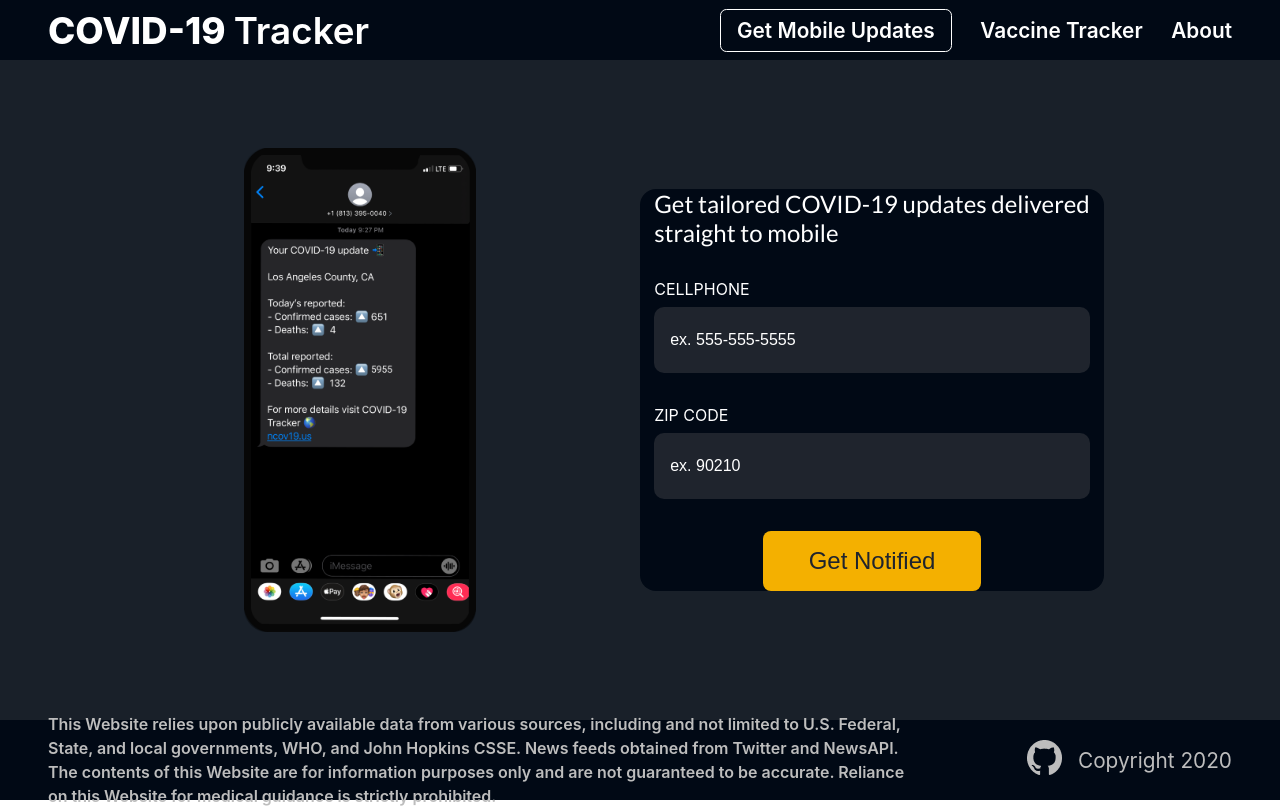
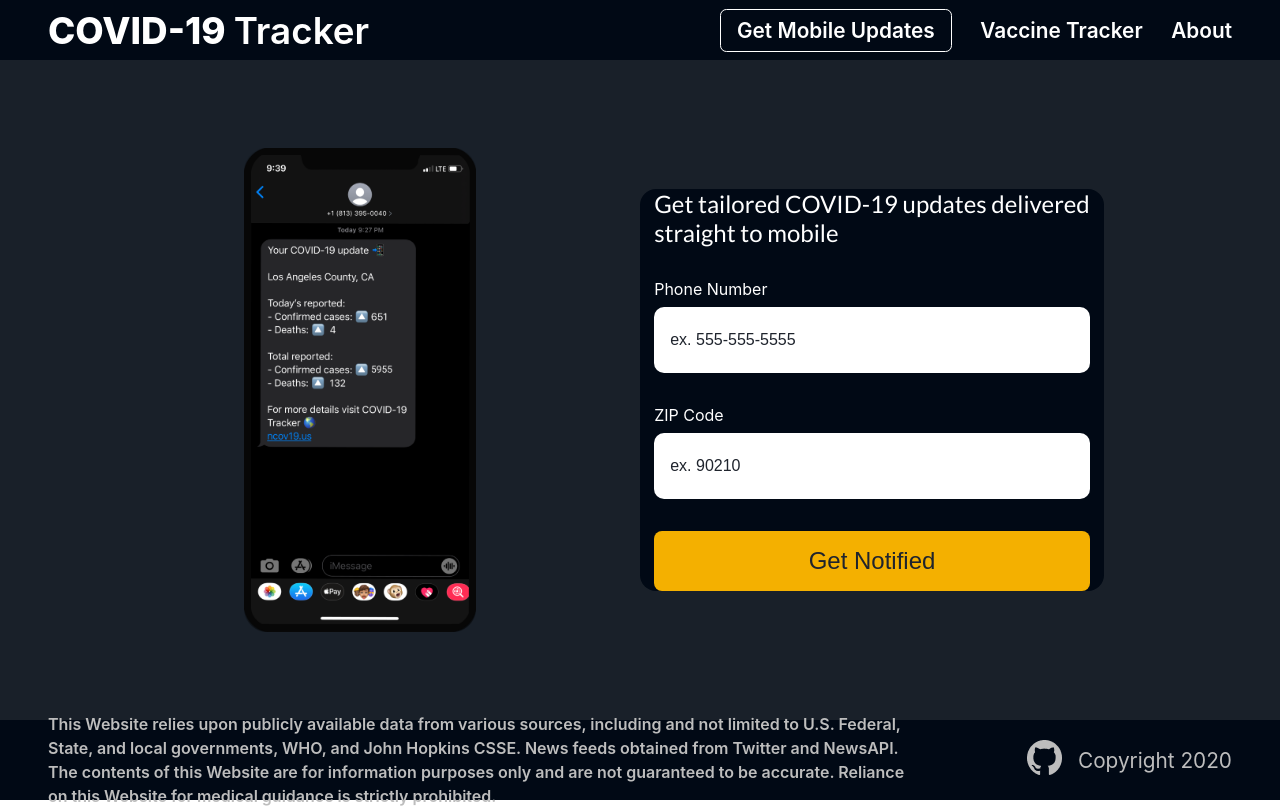
Before and after one commit to ncov19-us/ncov19-sms-bot-fontend, a React (Create React App) app: page / in a window 1280 px wide. Built offline with nearby package versions, Linux system fonts and the light colour scheme.

Commit message:
style: more styling tweaks
Changed input background color to white, placeholder text to gray
Made button width the same width as the inputs

```diff
--- a/src/App.jsx
+++ b/src/App.jsx
@@ -56,7 +56,7 @@
               </div>
               <form onSubmit={handleSubmit}>
                 <label className="form-label">
-                  CELLPHONE<br/>
+                  Phone Number<br/>
                   <input
                     id="phone"
                     type="tel"
@@ -70,7 +70,7 @@
                   />
                 </label>
                 <label className="form-label">
-                  ZIP CODE
+                  ZIP Code
                   <input
                     id="zip"
                     type="string"
--- a/src/App.scss
+++ b/src/App.scss
@@ -115,11 +115,11 @@
                 padding: 1.5rem 1rem;
                 width: 100%;
                 font-size: 1rem;
-                background-color: #1f242d;
-                color: white;
+                color: #1f242d;
+                background: white;
 
                 &::placeholder{
-                  color: white;
+                  color: #1f242d;
                   opacity: 1;  // Firefox
                 }
 
@@ -151,7 +151,7 @@
                 border-radius: .5rem;
                 color: #1f242d;
                 background: #f4b000;
-                width: 50%;
+                width: 100%;
                 font-size: 1.5rem;
 
               }
--- a/src/components/Styles.scss
+++ b/src/components/Styles.scss
@@ -202,9 +202,9 @@
 		justify-content: flex-end;
 		// border: 2px solid orange;
 
-		a {
-			// margin: auto 4% auto 0;
-		}
+		// a {
+		// 	// margin: auto 4% auto 0;
+		// }
 
 		.github-logo {
 			margin-right: 1rem;
```
